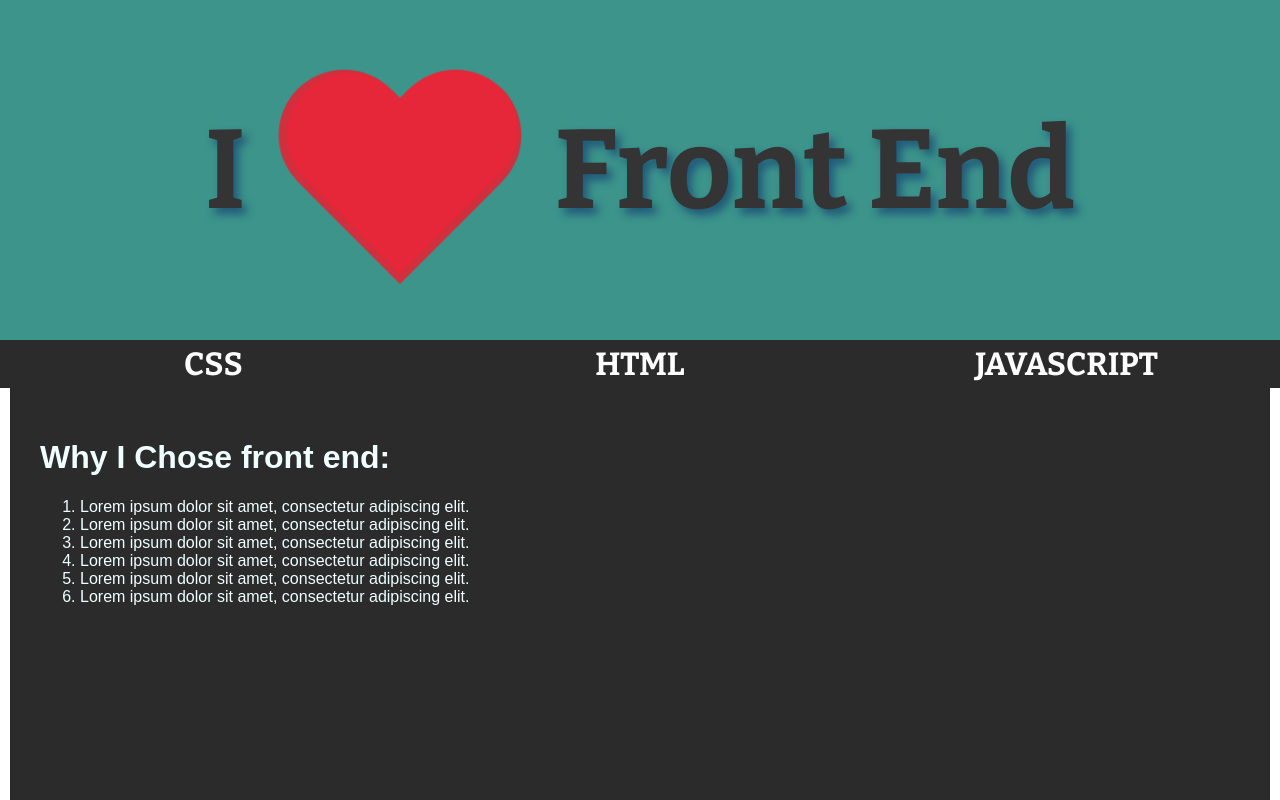
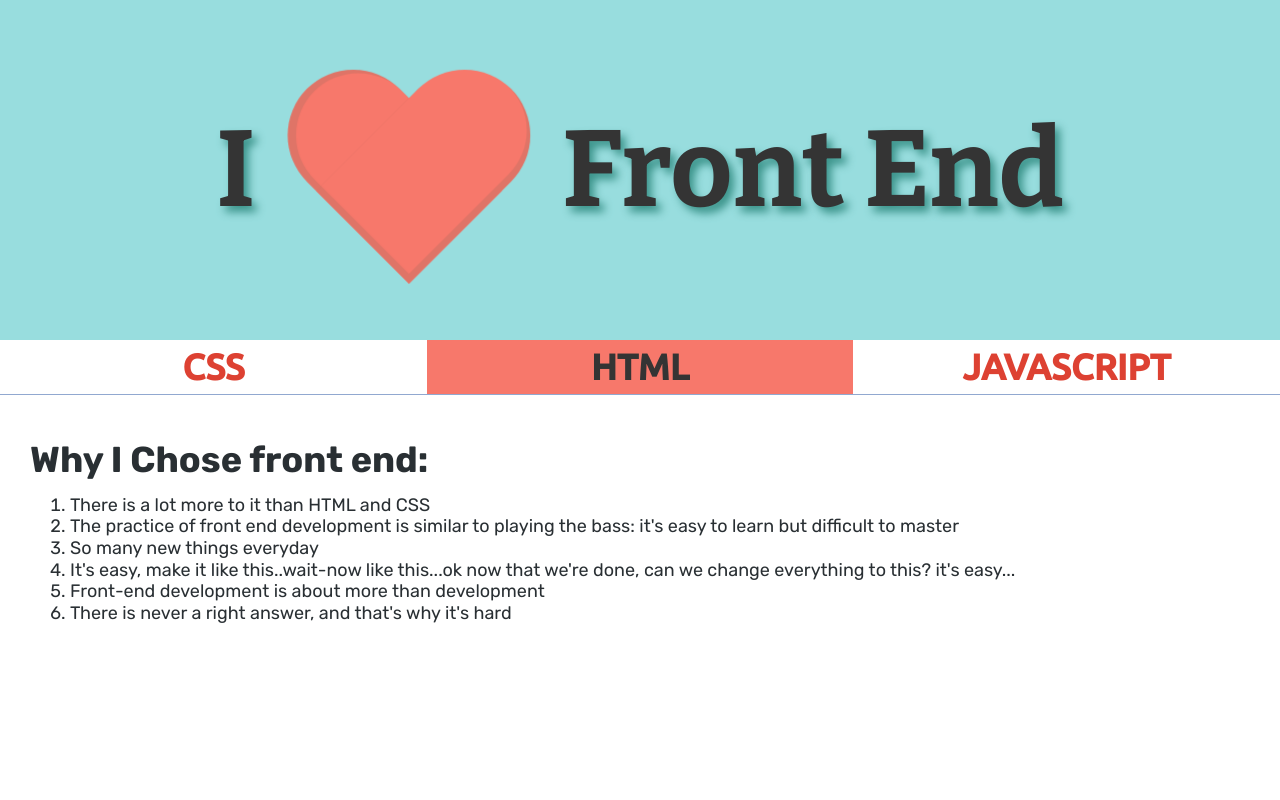
Before and after one commit to SergSlon/PhpAcademyGitTraining, a plain HTML site: page index.html in a window 1280 px wide. Shown: the top 800 px of the page. Drawn offline with nearby package versions, Linux system fonts and the light colour scheme.

Commit message:
refactoring + redesign

```diff
--- a/css/heart.css
+++ /dev/null
@@ -1,144 +0,0 @@
-/*
- * Clearfix: contain floats
- *
- * For modern browsers
- * 1. The space content is one way to avoid an Opera bug when the
- *    `contenteditable` attribute is included anywhere else in the document.
- *    Otherwise it causes space to appear at the top and bottom of elements
- *    that receive the `clearfix` class.
- * 2. The use of `table` rather than `block` is only necessary if using
- *    `:before` to contain the top-margins of child elements.
- */
-
-.clearfix:before,
-.clearfix:after {
-    content: " "; /* 1 */
-    display: table; /* 2 */
-}
-
-.clearfix:after {
-    clear: both;
-}
-
-.heart-container {
-    text-align: center;
-    background: #3c948b;
-    -webkit-box-shadow: 0 0 4px 0 #2b2b2b;
-    box-shadow: 0 0 4px 0 #2b2b2b;
-    padding: 20px;
-}
-
-.heart-container > div {
-    vertical-align: middle;
-}
-
-.love-text {
-    position: relative;
-    display: inline-block;
-    text-shadow: 5px 6px 9px #215979;
-    color: #343434;
-    font-size: 7em;
-    font-family: 'Bitter', serif;
-}
-
-#heart {
-    position: relative;
-    display: inline-block;
-    width: 300px;
-    height: 300px;
-    text-align: center;
-    -webkit-transform: scale(0.85);
-    -ms-transform: scale(0.85);
-    transform: scale(0.85);
-    z-index: 8;
-}
-
-#heart::before,
-#heart::after {
-    content: '';
-    position: absolute;
-    top: 40px;
-    width: 150px;
-    height: 240px;
-    background: #e62739;
-    border-radius: 150px 150px 0 0;
-    -webkit-transform: rotate(-45deg);
-    -ms-transform: rotate(-45deg);
-    transform: rotate(-45deg);
-    -webkit-transform-origin: 0 100%;
-    -ms-transform-origin: 0 100%;
-    transform-origin: 0 100%;
-}
-
-#heart::before {
-    left: 150px;
-}
-
-#heart::after {
-    left: 0;
-    -webkit-transform: rotate(45deg);
-    -ms-transform: rotate(45deg);
-    transform: rotate(45deg);
-    -webkit-transform-origin: 100% 100%;
-    -ms-transform-origin: 100% 100%;
-    transform-origin: 100% 100%;
-}
-
-/* It needs some depth  */
-
-#heart::after {
-    box-shadow: inset -4px -4px 0 4px rgba(90, 92, 81, 0.15);
-}
-
-#heart::before {
-    box-shadow: inset 4px 4px 0 4px rgba(90, 92, 81, 0.15);
-}
-
-/*
- * Hearts gotta beat.
- */
-@-webkit-keyframes heartbeat {
-    0%, 100% {
-        -webkit-transform: scale(0.75);
-        transform: scale(0.75);
-    }
-    50% {
-        -webkit-transform: scale(1.00);
-        transform: scale(1.00);
-    }
-}
-
-@keyframes heartbeat {
-    0%, 100% {
-        -webkit-transform: scale(0.75);
-        transform: scale(0.75);
-    }
-    50% {
-        -webkit-transform: scale(1.00);
-        transform: scale(1.00);
-    }
-}
-
-/*
- * Beautiful! Now for the beating...
- */
-#heart {
-    -webkit-animation-duration: 800ms;
-    animation-duration: 800ms;
-    -webkit-animation-timing-function: ease-in-out;
-    animation-timing-function: ease-in-out;
-    -webkit-animation-iteration-count: infinite;
-    animation-iteration-count: infinite;
-    -webkit-animation-play-state: paused;
-    animation-play-state: paused;
-}
-
-#heart {
-    -webkit-animation-name: heartbeat;
-    animation-name: heartbeat;
-}
-
-#heart {
-    -webkit-animation-play-state: running;
-    animation-play-state: running;
-}
--- a/css/inner-menu.css
+++ /dev/null
@@ -1,40 +0,0 @@
-.inner-menu ul {
-    background-color: #3c948b;
-    font-family: "Bitter", serif;
-    display: table;
-    table-layout: fixed;
-    width: 100%;
-    text-align: justify;
-    margin: 0;
-    padding: 0;
-}
-
-.inner-menu li {
-    list-style: none;
-    text-transform: uppercase;
-    position: relative;
-    display: table-cell;
-    font-size: 1em;
-    text-align: center;
-    line-height: 3em;
-    min-height: 3em;
-    cursor: pointer;
-    word-wrap: break-word;
-}
-
-.inner-menu li a {
-    font-size: 2em;
-    display: block;
-    width: 100%;
-    text-decoration: none;
-    background: #2b2b2b;
-    color: #fff;
-    -webkit-transition: background 0.3s ease-out;
-    transition: background 0.3s ease-out;
-}
-
-.inner-menu li a:hover {
-    background: #cccccc;
-    color: #2b2b2b;
-    font-weight: bold;
-}
--- a/css/main.css
+++ b/css/main.css
@@ -1,12 +1,223 @@
-.main-content {
-    max-width: 1200px;
-    margin: 0 auto;
-    height: 1200px;
-    background-color: #2b2b2b;
-    color: azure;
-    padding: 30px;
+/* =====================================================================================================================
+ helpers
+===================================================================================================================== */
+
+/*
+ * Clearfix: contain floats
+ *
+ * For modern browsers
+ * 1. The space content is one way to avoid an Opera bug when the
+ *    `contenteditable` attribute is included anywhere else in the document.
+ *    Otherwise it causes space to appear at the top and bottom of elements
+ *    that receive the `clearfix` class.
+ * 2. The use of `table` rather than `block` is only necessary if using
+ *    `:before` to contain the top-margins of child elements.
+ */
+
+.clearfix:before,
+.clearfix:after {
+    content: " "; /* 1 */
+    display: table; /* 2 */
 }
 
-.main-content a {
+.clearfix:after {
+    clear: both;
+}
+
+/* =====================================================================================================================
+ styles for main elements
+===================================================================================================================== */
+
+body {
+    font-size: 18px;
+    font-family: 'Rubik', sans-serif;
+    color: #292f33;
+    text-rendering: optimizeLegibility;
+    -webkit-font-smoothing: antialiased;
+    -moz-osx-font-smoothing: grayscale;
+}
+
+/* =====================================================================================================================
+ I ♥ FrontEnd styles
+===================================================================================================================== */
+
+.heart-container {
+    font-family: "Bitter", serif;
+    text-align: center;
+    background: #98ddde;
+    -webkit-box-shadow: 0 0 4px 0 #2b2b2b;
+    box-shadow: 0 0 4px 0 #2b2b2b;
+    padding: 20px;
+}
+
+.heart-container > div {
+    vertical-align: middle;
+}
+
+.love-text {
+    position: relative;
+    display: inline-block;
+    text-shadow: 5px 6px 9px #3c948b;
+    color: #343434;
+    font-size: 6em;
+}
+
+#heart {
+    position: relative;
+    display: inline-block;
+    width: 300px;
+    height: 300px;
+    text-align: center;
+    -webkit-transform: scale(0.85);
+    -ms-transform: scale(0.85);
+    transform: scale(0.85);
+    z-index: 8;
+}
+
+#heart::before,
+#heart::after {
+    content: '';
+    position: absolute;
+    top: 40px;
+    width: 150px;
+    height: 240px;
+    background: #f7786b;
+    border-radius: 150px 150px 0 0;
+    -webkit-transform: rotate(-45deg);
+    -ms-transform: rotate(-45deg);
+    transform: rotate(-45deg);
+    -webkit-transform-origin: 0 100%;
+    -ms-transform-origin: 0 100%;
+    transform-origin: 0 100%;
+}
+
+#heart::before {
+    left: 150px;
+}
+
+#heart::after {
+    left: 0;
+    -webkit-transform: rotate(45deg);
+    -ms-transform: rotate(45deg);
+    transform: rotate(45deg);
+    -webkit-transform-origin: 100% 100%;
+    -ms-transform-origin: 100% 100%;
+    transform-origin: 100% 100%;
+}
+
+/* It needs some depth  */
+#heart::after {
+    box-shadow: inset -4px -4px 0 4px rgba(90, 92, 81, 0.15);
+}
+
+#heart::before {
+    box-shadow: inset 4px 4px 0 4px rgba(90, 92, 81, 0.15);
+}
+
+/*
+ * Hearts gotta beat.
+ */
+@-webkit-keyframes heartbeat {
+    0%, 100% {
+        -webkit-transform: scale(0.75);
+        transform: scale(0.75);
+    }
+    50% {
+        -webkit-transform: scale(1.00);
+        transform: scale(1.00);
+    }
+}
+
+@keyframes heartbeat {
+    0%, 100% {
+        -webkit-transform: scale(0.75);
+        transform: scale(0.75);
+    }
+    50% {
+        -webkit-transform: scale(1.00);
+        transform: scale(1.00);
+    }
+}
+
+/*
+ * Beautiful! Now for the beating...
+ */
+#heart {
+    -webkit-animation-duration: 800ms;
+    animation-duration: 800ms;
+    -webkit-animation-timing-function: ease-in-out;
+    animation-timing-function: ease-in-out;
+    -webkit-animation-iteration-count: infinite;
+    animation-iteration-count: infinite;
+    -webkit-animation-play-state: paused;
+    animation-play-state: paused;
+}
+
+#heart {
+    -webkit-animation-name: heartbeat;
+    animation-name: heartbeat;
+}
+
+#heart {
+    -webkit-animation-play-state: running;
+    animation-play-state: running;
+}
+
+/* =====================================================================================================================
+ Top menu
+===================================================================================================================== */
+
+.inner-menu ul {
+    font-family: 'Ubuntu', sans-serif;
+    display: table;
+    table-layout: fixed;
+    width: 100%;
+    text-align: justify;
+    margin: 0;
+    padding: 0;
+}
+
+.inner-menu li {
+    border-bottom: 1px solid #91a8d0;
+    list-style: none;
+    text-transform: uppercase;
+    position: relative;
+    display: table-cell;
+    font-size: 1em;
+    text-align: center;
+    line-height: 3em;
+    min-height: 3em;
+    cursor: pointer;
+    word-wrap: break-word;
+}
+
+.inner-menu li a {
+    font-size: 2em;
+    display: block;
+    width: 100%;
+    text-decoration: none;
+    background: #fff;
+    color: #dd4132;
+    -webkit-transition: background 0.3s ease-out;
+    transition: background 0.3s ease-out;
+    font-weight: bold;
+}
+
+.inner-menu li:nth-child(2n) a{
+    background: #f7786b;
+    color: #343434;
+}
+
+.inner-menu li a:hover {
+    background: #dd4132;
     color: #fff;
 }
+
+/* =====================================================================================================================
+ Main area
+===================================================================================================================== */
+
+.main-content {
+    padding: 30px;
+    line-height: 1.2em;
+}
--- a/index.html
+++ b/index.html
@@ -6,14 +6,16 @@
           content="width=device-width, initial-scale=1.0, minimum-scale=1.0">
     <meta http-equiv="X-UA-Compatible" content="ie=edge">
 
-    <!-- put yours styles here -->
-	<link rel="stylesheet" href="css/main.css">
     <link rel="stylesheet" href="css/normalize.css">
-    <link rel="stylesheet" href="css/inner-menu.css">
-    <link rel="stylesheet" href="css/heart.css">
+
+    <!-- put yours styles intro this file -->
+    <link rel="stylesheet" href="css/main.css">
+
     <link href='https://fonts.googleapis.com/css?family=Bitter:700' rel='stylesheet' type='text/css'>
+    <link href='https://fonts.googleapis.com/css?family=Ubuntu:400,500' rel='stylesheet' type='text/css'>
+    <link href='https://fonts.googleapis.com/css?family=Rubik:400,500,700' rel='stylesheet' type='text/css'>
 
-    <title>Yours title here...</title>
+    <title>I ♥ FrontEnd</title>
 </head>
 <body>
     <div class="heart-container clearfix">
@@ -30,23 +32,17 @@
         </ul>
     </div>
 
-	<div class="main-content">
+    <div class="main-content">
         <h1>Why I Chose front end:</h1>
         <ol>
-            <li>Lorem ipsum dolor sit amet, consectetur adipiscing elit. </li>
-            <li>Lorem ipsum dolor sit amet, consectetur adipiscing elit. </li>
-            <li>Lorem ipsum dolor sit amet, consectetur adipiscing elit. </li>
-            <li>Lorem ipsum dolor sit amet, consectetur adipiscing elit. </li>
-            <li>Lorem ipsum dolor sit amet, consectetur adipiscing elit. </li>
-            <li>Lorem ipsum dolor sit amet, consectetur adipiscing elit. </li>
+            <li>There is a lot more to it than HTML and CSS</li>
+            <li>The practice of front end development is similar to playing the bass: it's easy to learn but difficult to master
+            </li>
+            <li>So many new things everyday</li>
+            <li>It's easy, make it like this..wait-now like this...ok now that we're done, can we change everything to this? it's easy...</li>
+            <li>Front-end development is about more than development</li>
+            <li>There is never a right answer, and that's why it's hard</li>
         </ol>
-
-
-    </div>
-
-    Yours content here...
-    <div class="remove-me">
-        Surprize !!! One more line )
     </div>
 </body>
 </html>
```
